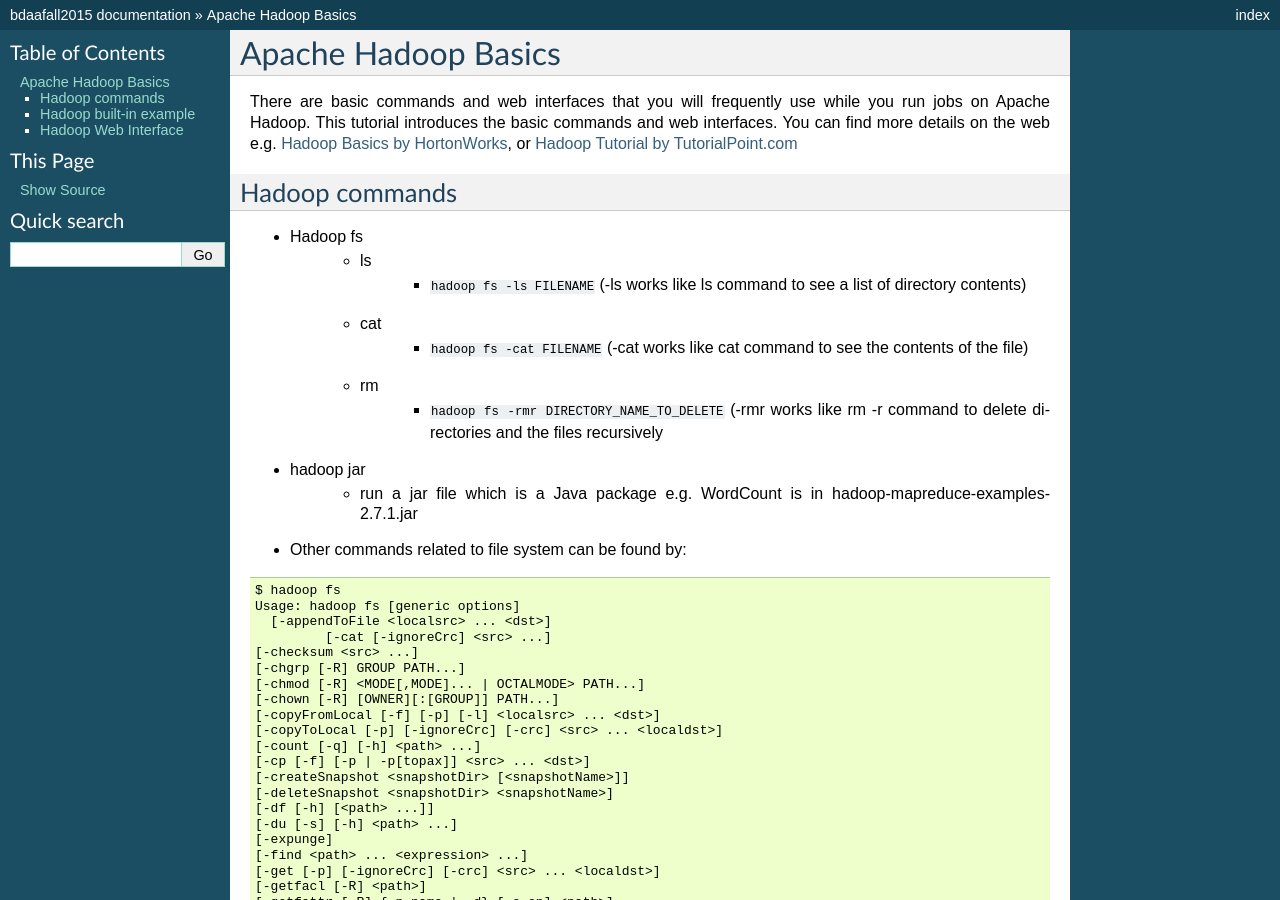
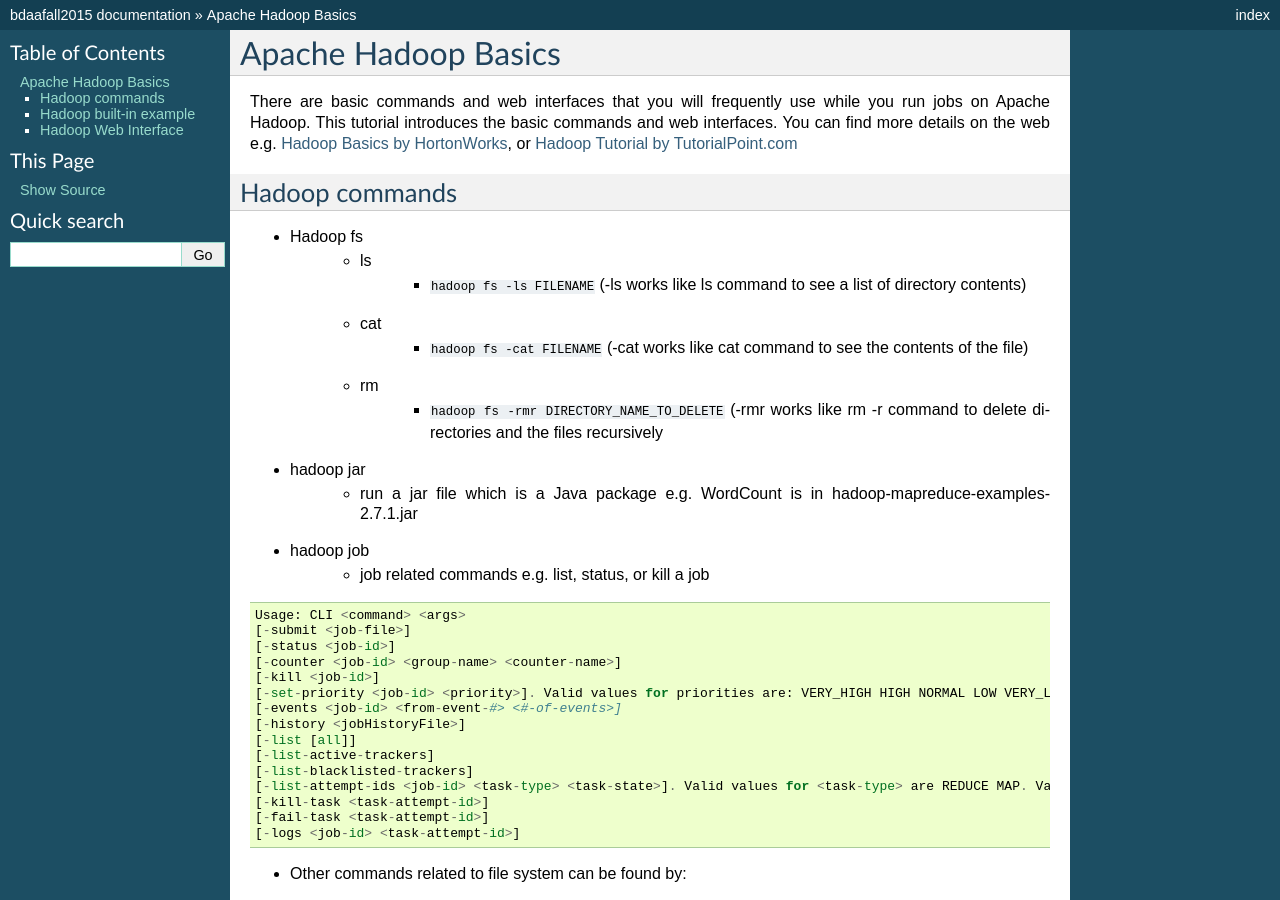
Before and after one commit to cglmoocs/bdaafall2015, a Sphinx documentation site: the page built from docs/source/hadoop_basics.rst, in a window 1280 px wide and 900 px high. Built offline with Sphinx 7.4.7, drawn with Linux system fonts in a browser that asks for light colours.

Commit message:
Update hadoop_basics.rst

```diff
--- a/docs/source/hadoop_basics.rst
+++ b/docs/source/hadoop_basics.rst
@@ -18,6 +18,27 @@
 
 - hadoop jar
    - run a jar file which is a Java package e.g. WordCount is in hadoop-mapreduce-examples-2.7.1.jar
+
+- hadoop job
+   - job related commands e.g. list, status, or kill a job
+
+.. code::
+
+      Usage: CLI <command> <args>
+      [-submit <job-file>]
+      [-status <job-id>]
+      [-counter <job-id> <group-name> <counter-name>]
+      [-kill <job-id>]
+      [-set-priority <job-id> <priority>]. Valid values for priorities are: VERY_HIGH HIGH NORMAL LOW VERY_LOW
+      [-events <job-id> <from-event-#> <#-of-events>]
+      [-history <jobHistoryFile>]
+      [-list [all]]
+      [-list-active-trackers]
+      [-list-blacklisted-trackers]
+      [-list-attempt-ids <job-id> <task-type> <task-state>]. Valid values for <task-type> are REDUCE MAP. Valid values for <task-state> are running, completed
+      [-kill-task <task-attempt-id>]
+      [-fail-task <task-attempt-id>]
+      [-logs <job-id> <task-attempt-id>]
 
 - Other commands related to file system can be found by:
 
```
